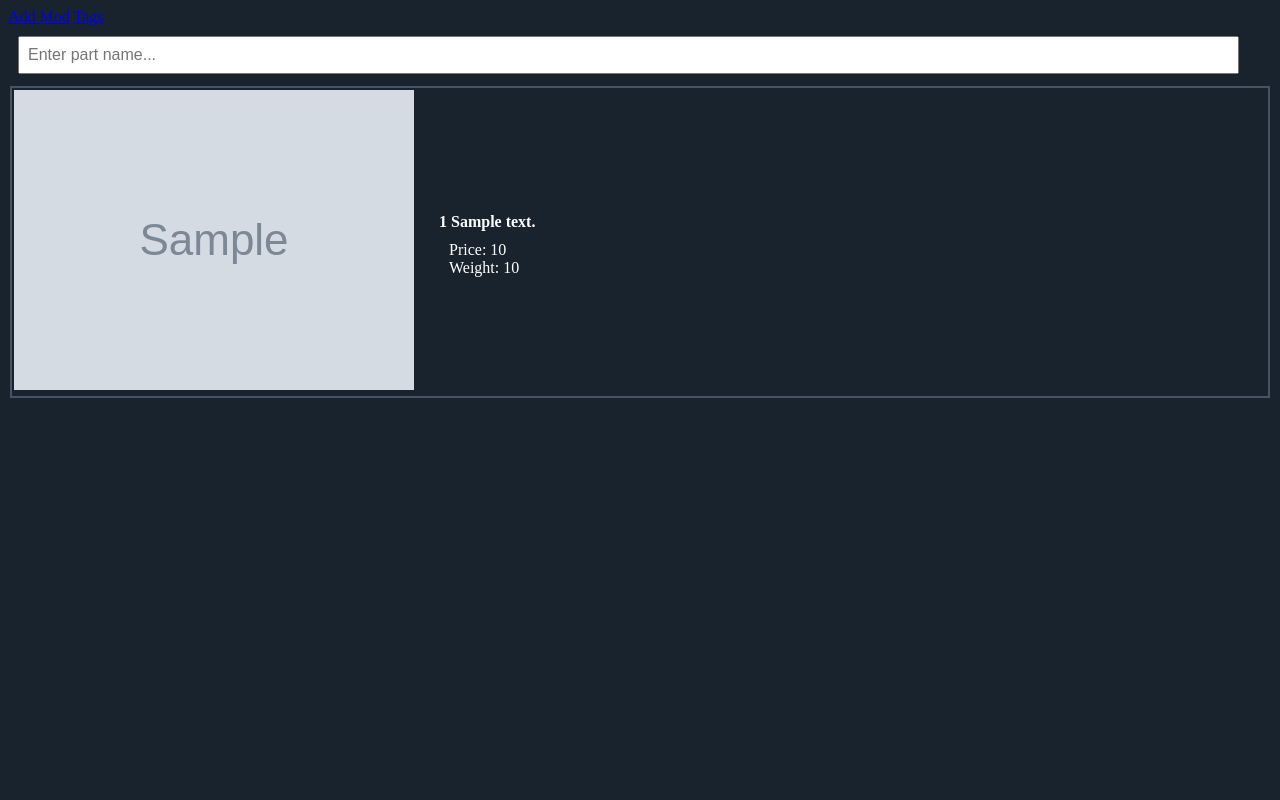
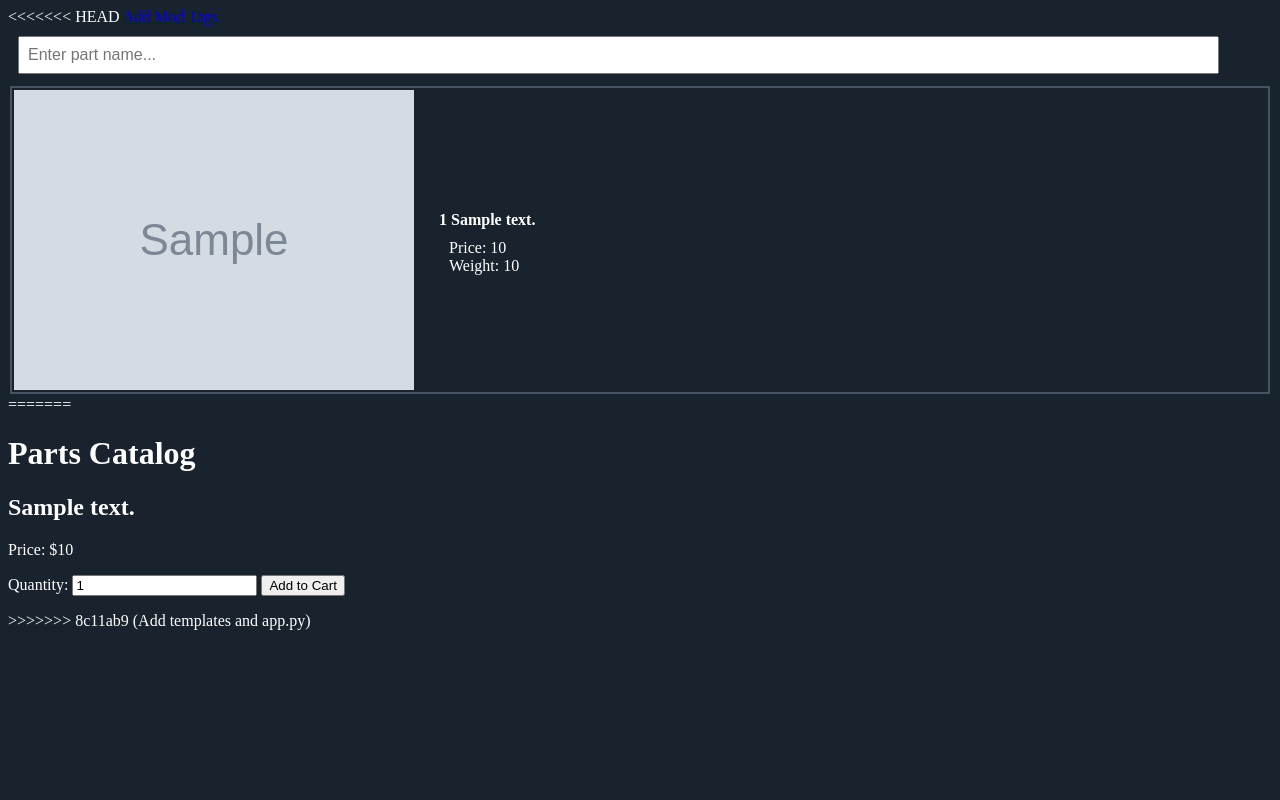
Before and after one commit to DouglasHug/CSCI463-7A-Product, a Flask app: template templates/browse.html in a window 1280 px wide. Run offline with Flask 3, Linux system fonts and the light colour scheme; the template is opened without the code that fills it: most values are stand-ins (such as "Sample title", 1, 10 or a date in 2020); grey boxes marked "Sample" are stand-in pictures.

Commit message:
Add templates and app.py

```diff
--- /dev/null
+++ b/app.py
@@ -0,0 +1,151 @@
+from flask import Flask, render_template, request, session, redirect, url_for
+import pymysql
+import uuid
+from datetime import datetime
+from flask_session import Session
+import requests
+
+#constants
+VENDOR_ID = "VE001-99"
+CREDIT_CARD_URL = "http://blitz.cs.niu.edu/CreditCard/"
+
+app = Flask(__name__)
+
+# Session config stuff
+app.config['SESSION_TYPE'] = 'filesystem'
+app.config['SECRET_KEY'] = 'your-secret-key'
+Session(app)
+
+# Database connections
+def get_legacy_db_connection():
+    conn = pymysql.connect(
+        host="blitz.cs.niu.edu",
+        user="student",
+        password="student",
+        database="csci467"
+    )
+    return conn
+
+def get_new_db_connection():
+    conn = pymysql.connect(
+        host="database-1.cvcyq6uosq31.us-east-2.rds.amazonaws.com",
+        port=3306,
+        user="admin",
+        password="admin12345",
+        database="my_database"
+    )
+    return conn
+
+@app.route('/')
+def index():
+    return "Welcome to the Parts Store!"
+
+@app.route('/browse')
+def browse_catalog():
+    if 'cart' not in session:
+        session['cart'] = []
+
+    conn = get_legacy_db_connection()
+    cursor = conn.cursor()
+    cursor.execute('SELECT * FROM parts')
+
+    columns = [col[0] for col in cursor.description]
+    parts = [dict(zip(columns, row)) for row in cursor.fetchall()]
+    conn.close()
+
+    return render_template('browse.html', parts=parts)
+
+@app.route('/add_to_cart', methods=['POST'])
+def add_to_cart():
+    part_id = request.form.get('part_id')
+    quantity = int(request.form.get('quantity', 1))
+
+    cart = session.get('cart', [])
+    found = False
+    for item in cart:
+        if item['part_id'] == part_id:
+            item['quantity'] += quantity
+            found = True
+            break
+
+    if not found:
+        cart.append({'part_id': part_id, 'quantity': quantity})
+
+    session['cart'] = cart
+
+    return redirect(url_for('browse_catalog'))
+
+@app.route('/checkout', methods=['GET'])
+def checkout():
+    cart = session.get('cart', [])
+    if not cart:
+        return "Your cart is empty!"
+
+    conn = get_new_db_connection()
+    cursor = conn.cursor()
+
+    part_ids = [item['part_id'] for item in cart]
+    format_strings = ','.join(['%s'] * len(part_ids))
+    query = f"SELECT * FROM parts WHERE number IN ({format_strings})"
+    cursor.execute(query, part_ids)
+
+    parts = cursor.fetchall()
+    conn.close()
+
+    total_price = 0
+    detailed_cart = []
+    for item in cart:
+        for part in parts:
+            if part[0] == int(item['part_id']):
+                subtotal = part[2] * item['quantity']
+                total_price += subtotal
+                detailed_cart.append({
+                    'description': part[1],
+                    'price': part[2],
+                    'quantity': item['quantity'],
+                    'subtotal': subtotal
+                })
+                break
+
+    return render_template('checkout.html', cart=detailed_cart, total=total_price)
+
+@app.route('/authorize_payment', methods=['POST'])
+def authorize_payment():
+    card_number = request.form.get('card_number')
+    card_name = request.form.get('card_name')
+    card_exp = request.form.get('card_exp')
+    total_price = float(request.form.get('total_price'))
+
+    transaction_id = f"{uuid.uuid4()}"
+
+    payload = {
+        'vendor': VENDOR_ID,
+        'trans': transaction_id,
+        'cc': card_number,
+        'name': card_name,
+        'exp': card_exp,
+        'amount': f"{total_price:.2f}"
+    }
+
+    try:
+        headers = {'Content-Type': 'application/json', 'Accept': 'application/json'}
+        response = requests.post(CREDIT_CARD_URL, json=payload, headers=headers)
+
+        if response.status_code == 200:
+            auth_response = response.text
+            if auth_response.startswith("Error"):
+                return render_template('checkout_error.html', errors=[auth_response])
+            else:
+                auth_number = auth_response
+                session['cart'] = []
+                return render_template('checkout_success.html', authorization=auth_number, total=total_price)
+        else:
+            return render_template('checkout_error.html', errors=["Failed to connect to authorization service."])
+
+    except Exception as e:
+        return render_template('checkout_error.html', errors=[str(e)])
+
+
+
+if __name__ == '__main__':
+    app.run(debug=True)
--- a/templates/browse.html
+++ b/templates/browse.html
@@ -1,3 +1,4 @@
+<<<<<<< HEAD
 <!DOCTYPE html>
 <html lang="en">
 <head>
@@ -81,5 +82,26 @@
     }
   </script>
 
+=======
+<!doctype html>
+<html>
+<head>
+    <title>Browse Catalog</title>
+</head>
+<body>
+    <h1>Parts Catalog</h1>
+    <form action="{{ url_for('add_to_cart') }}" method="post">
+        {% for part in parts %}
+            <div>
+                <h2>{{ part.description }}</h2>
+                <p>Price: ${{ part.price }}</p>
+                <label>Quantity:</label>
+                <input type="number" name="quantity" value="1" min="1">
+                <input type="hidden" name="part_id" value="{{ part.number }}">
+                <button type="submit">Add to Cart</button>
+            </div>
+        {% endfor %}
+    </form>
+>>>>>>> 8c11ab9 (Add templates and app.py)
 </body>
 </html>
```
Also changed, not shown: templates/checkout.html (added, +31 -0 lines), templates/checkout_error.html (added, +16 -0 lines), templates/checkout_success.html (added, +12 -0 lines).
